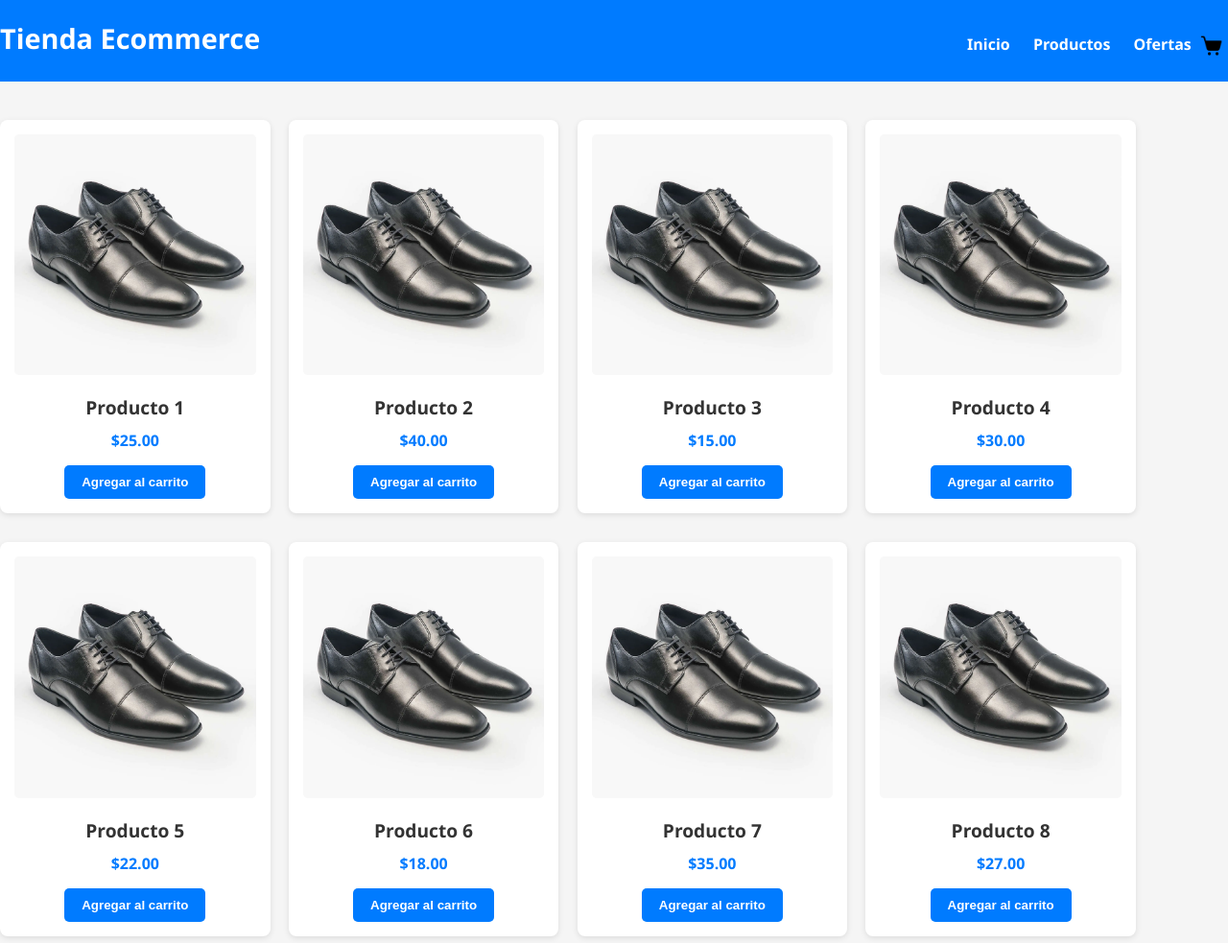
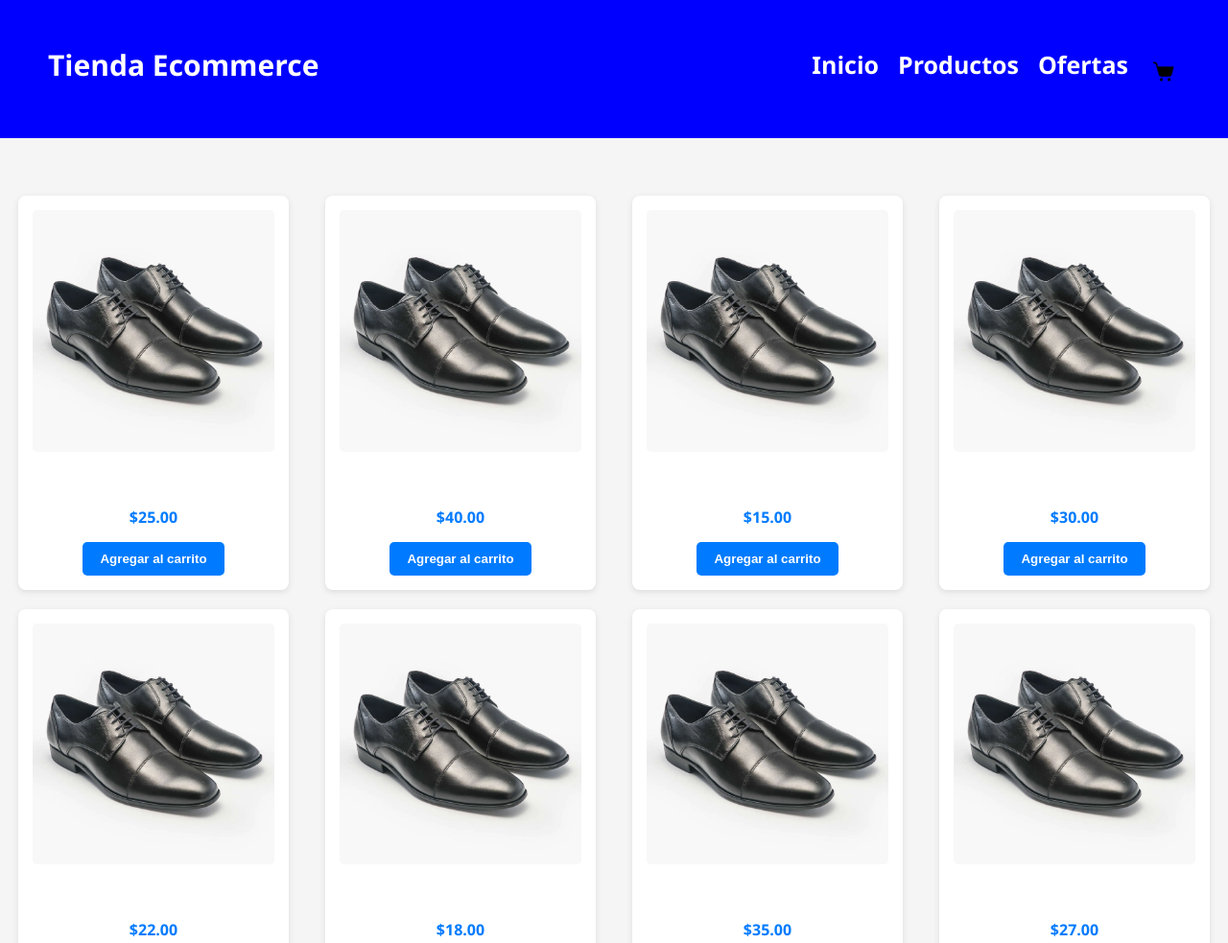
Before and after one commit to DavidXit7/Design_ecommerce, a plain HTML site: page index.html in a window 1280 px wide. Shown: the top 983 px of the page at 96% size. Drawn offline with Linux system fonts and the light colour scheme.

Commit message:
se cambio el inline-block y se dejo la pagina totalmente con flex

```diff
--- a/styles.css
+++ b/styles.css
@@ -4,41 +4,53 @@
     box-sizing: border-box;
 }
 
+
+
 body {
     font-family: 'Segoe UI', Tahoma, Geneva, Verdana, sans-serif;
     background-color: #f5f5f5;
-    color: #333;
-}
-
-.container {
-    width: 90%;
-    margin-left: 120px;
+    color:white;
 }
 
 .header {
-    background-color: #007bff;
+    display: flex;
+    background-color:blue;
     color: white;
-    padding: 20px 0;
-    overflow: hidden;
+}
+
+.header__container{
+    width:100%;
 }
 
 .header__logo {
-    font-size: 1.8rem;
-    float: left;
+    align-items: flex-start;
+    padding-top: 47px;
+    font-size: 30px;
+    margin-left: 50px;
+    width: 30%;
 }
 
 .header__nav {
-    float: right;
-    margin-top: 10px;
+    display: flex;
+    justify-content:flex-end;
+    margin-top: 25px;
+    font-size: 25px;
+    margin-right: 50px;
+    margin-top: 50px;
 }
 
 .nav-list {
     list-style: none;
+    padding: 0;
+    display: flex;
+    gap: 20px;
+    margin-bottom: 50px;
 }
 
+
 .nav-list__item {
-    display: inline-block;
-    margin-left: 20px;
+    display: flex;
+    margin: 0 auto;
 }
 
 .nav-list__link {
@@ -49,7 +61,6 @@ body {
 }
 
 .nav-list__link--cart {
-    display: inline-block;
     padding: 5px;
 }
 
@@ -65,7 +76,10 @@ body {
 
 .product-list {
     padding: 40px 0;
-    overflow: hidden;
+    display: flex;
+    flex-wrap: wrap;
+    justify-content: space-around;
+    /* overflow: hidden; */
 }
 
 .product-card {
@@ -75,8 +89,7 @@ body {
     box-shadow: 0 2px 6px rgba(0,0,0,0.1);
     text-align: center;
     width: 22%;
-    margin: 0 1.5% 30px 0;
-    float: left;
+    margin-top: 20px;
     transition: transform 0.3s ease;
 }
 
```
